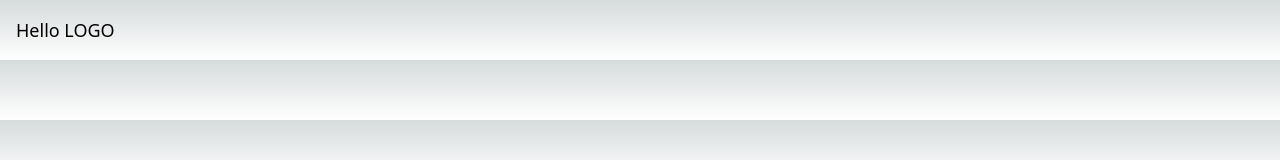
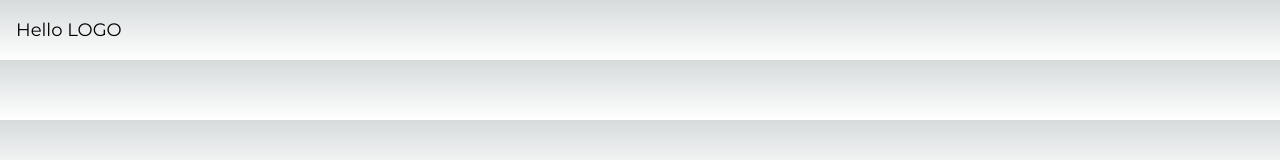
Before and after one commit to Nissrine-Can/Next13-Experiment, a Next.js app: page / in a window 1280 px wide. Shown: the top 160 px of the page. Built offline with nearby package versions, Linux system fonts and the light colour scheme.

Commit message:
changed font

```diff
--- a/app/layout.js
+++ b/app/layout.js
@@ -1,4 +1,12 @@
 import './globals.css'
+import { Montserrat } from 'next/font/google'
+
+
+
+const montserrat = Montserrat({
+  weight: ['400', '700'],
+  subsets:['latin']
+})
 
 export const metadata = {
   title: 'Create Next App',
@@ -8,7 +16,7 @@
 export default function RootLayout({ children }) {
   return (
     <html lang="en">
-      <body>{children}</body>
+      <body className={montserrat.className}>{children}</body>
     </html>
   )
 }
```
